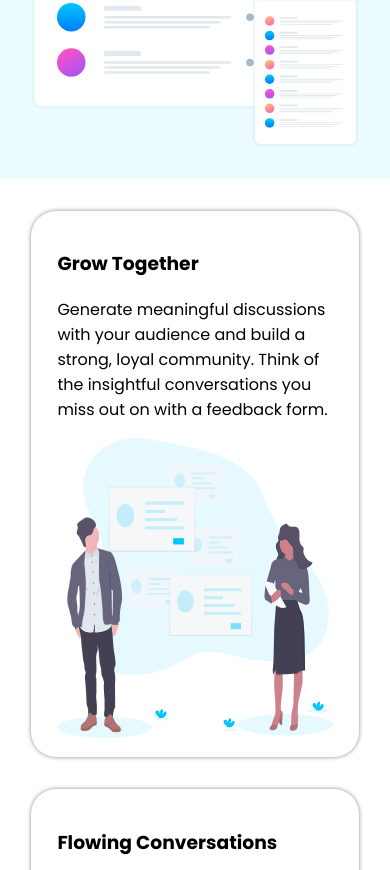
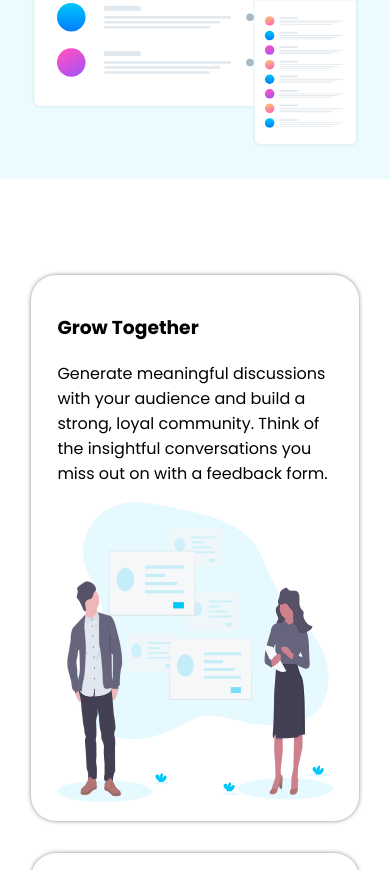
Before and after one commit to ehimze007/huddle-landing-page, a plain HTML site: page index.html in a window 390 px wide. Shown: the part 617-1487 px from the top of the page. Drawn offline with nearby package versions, Linux system fonts and the light colour scheme.

Commit message:
Padding for the main section

```diff
--- a/styles.css
+++ b/styles.css
@@ -59,7 +59,7 @@ nav {
 
 main {
   background-color: white;
-  padding: 2em 8% 8em;
+  padding: 8em 8% 8em;
   display: flex;
   flex-flow: column nowrap;
   gap: 2rem;
@@ -198,6 +198,9 @@ footer section {
     width: 90%;
     margin-bottom: -10%;
   }
+  main {
+    padding: 6em 8%;
+  }
 }
 
 .ready-button:hover {
```
